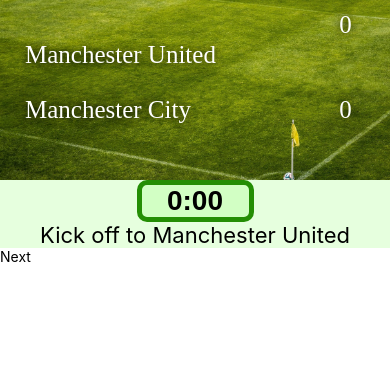
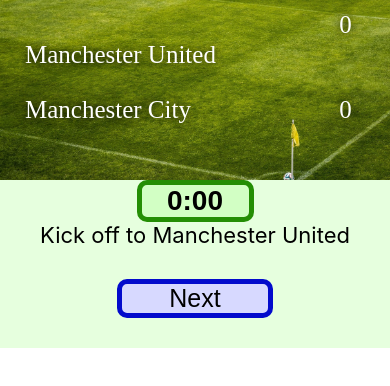
Before and after one commit to rjs68/FootballGameApp, a React Native app: screen / in a window 390 px wide. Shown: the top 386 px of the page. Built offline with nearby package versions, Linux system fonts and the light colour scheme; what react-native would draw is missing.

Commit message:
Added functionality to next button and increased gameplay options

```diff
--- a/components/Event.js
+++ b/components/Event.js
@@ -25,7 +25,7 @@ const mainViewStyle = {
     flexDirection: 'column',
     justifyContent: 'space-around',
     height: 200,
-    backgroundColor: '#E6FFDE',
+    backgroundColor: '#E6FFDE'
 }
 
 const textStyle = {
--- a/components/NextEvent.js
+++ b/components/NextEvent.js
@@ -2,25 +2,58 @@ import React from 'react';
 
 import {
     TouchableOpacity,
-    Text
+    Text,
+    View
 } from 'react-native';
 
 export class NextEvent extends React.Component {
     constructor(props){
         super(props);
         this.handlePress = this.handlePress.bind(this);
+        this.state = {
+            timePassed: false
+        };
     }
 
     handlePress(){
         let message = "";
         const num = Math.random();
 
+        if(this.props.gameZone === "Middle"){
             if(num<0.3){
                 message = this.props.currentTeam + " continue to build";
             }else if(num<0.6){
                 message = this.props.currentTeam + " lose the ball";
+                this.props.changeTeam();
             }else{
                 message = this.props.currentTeam + " are on the attack";
+                this.props.changeGameZone("Attack");
+            }
+        }else if(this.props.gameZone === "Defence"){
+            if(num<0.7){
+                message = this.props.currentTeam + " play it out of the back";
+                this.props.changeGameZone("Middle");
+            }else {
+                this.props.changeTeam();
+                message = "It's stolen by the opposition";
+                this.props.changeGameZone("Attack");
+            }
+        }else if(this.props.gameZone === "Attack"){
+            if(num<0.5){
+                message = "He shoots...";
+                if(num<0.2){
+                    message += "\nGOAL!!!";
+                    this.props.changeGameZone("Middle");
+                }else{
+                    message += "\nHe can't find the net";
+                    this.props.changeGameZone("Defence");
+                }
+                this.props.changeTeam();
+            }else{
+                message = "The defence don't let them through";
+                this.props.changeTeam();
+                this.props.changeGameZone("Defence");
+            }
         }
 
         this.props.addMinute();
@@ -28,8 +61,31 @@ export class NextEvent extends React.Component {
     }
 
     render() {
-        return <TouchableOpacity onPress={this.handlePress}>
-                    <Text>Next</Text>
+        return <TouchableOpacity onPress={this.handlePress} style={mainStyle}>
+                    <View style={buttonStyle}>
+                        <Text style={textStyle}>Next</Text>
+                    </View>
                 </TouchableOpacity>
     }
 }
+
+const mainStyle = {
+    backgroundColor: '#E6FFDE',
+    height: 100,
+    justifyContent: 'center'
+}
+
+const textStyle = {
+    textAlign: 'center',
+    fontSize: 25,
+    fontFamily: 'sans-serif',
+}
+
+const buttonStyle = {
+    borderColor: '#030BCC',
+    borderWidth: 5,
+    borderRadius: 10,
+    backgroundColor: '#D7D9FF',
+    width: '40%',
+    alignSelf: 'center',
+}
--- a/components/PlayGame.js
+++ b/components/PlayGame.js
@@ -16,21 +16,36 @@ export class PlayGame extends React.Component {
         this.state = {
             minute: 0,
             team1: "Manchester United",
-            team2: "Manchester City"
+            team2: "Manchester City",
+            gameZone: "Middle"
         };
         this.addMinute = this.addMinute.bind(this);
         this.newMessage = this.newMessage.bind(this);
+        this.changeTeam = this.changeTeam.bind(this);
+        this.changeGameZone = this.changeGameZone.bind(this);
     }
 
     startTeam(){
         const num = Math.random();
         if(num>0.5){
             this.setState({currentTeam: this.state.team1});
-            this.setState({message: "Kick off to " + this.state.team1})
+            this.setState({message: "Kick off to " + this.state.team1});
         } else {
             this.setState({currentTeam: this.state.team2});
-            this.setState({message: "Kick off to " + this.state.team2})
+            this.setState({message: "Kick off to " + this.state.team2});
         }
+    }
+
+    changeTeam(){
+        if(this.state.currentTeam === this.state.team1){
+            this.setState({currentTeam: this.state.team2});
+        }else{
+            this.setState({currentTeam: this.state.team1});
+        }
+    }
+
+    changeGameZone(newGameZone){
+        this.setState({gameZone: newGameZone});
     }
 
     componentDidMount(){
@@ -46,12 +61,15 @@ export class PlayGame extends React.Component {
     }
 
     render() {
-        return <View>
+        return <View style={{backgroundColor: '#E6FFDE', flexDirection: 'column', alignItems: 'stretch'}}>
                     <ScoreBoard />
                     <EventDisplay minute={this.state.minute} message={this.state.message}/>
                     <NextEvent  addMinute={this.addMinute.bind(this)}
                                 newMessage={this.newMessage.bind(this)}
-                                currentTeam={this.state.currentTeam}/>
+                                changeTeam={this.changeTeam.bind(this)}
+                                changeGameZone={this.changeGameZone.bind(this)}
+                                currentTeam={this.state.currentTeam}
+                                gameZone={this.state.gameZone}/>
                 </View>
     }
 
```
Lines whose indentation alone changed are shown as unchanged.
